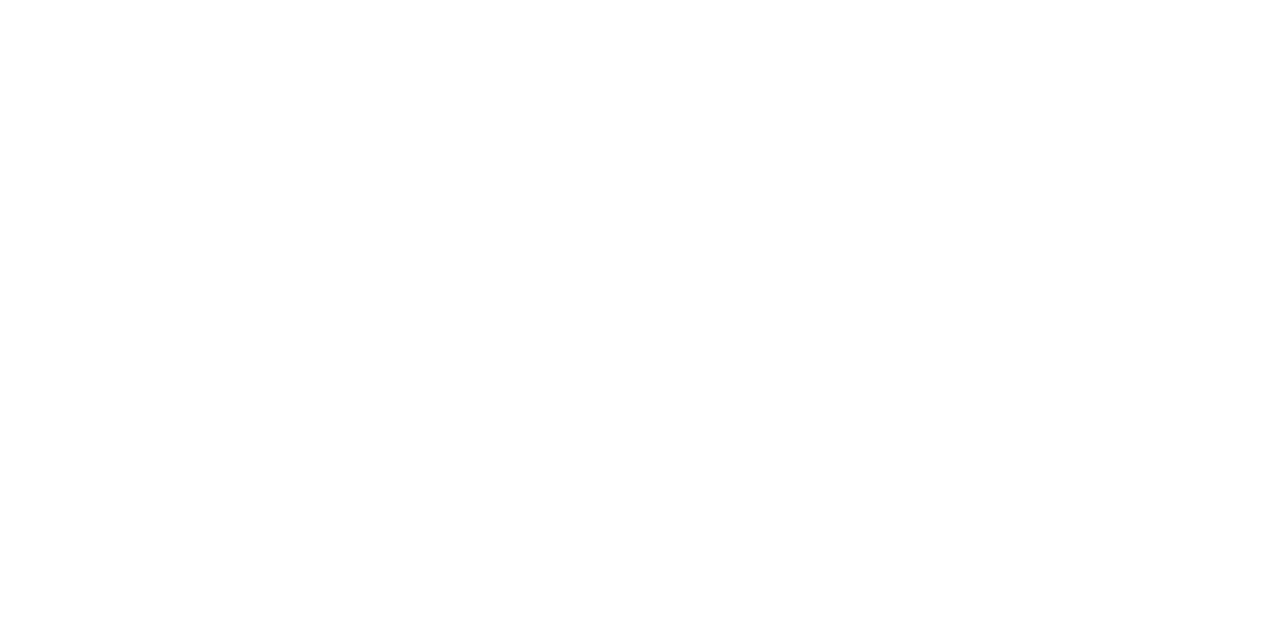
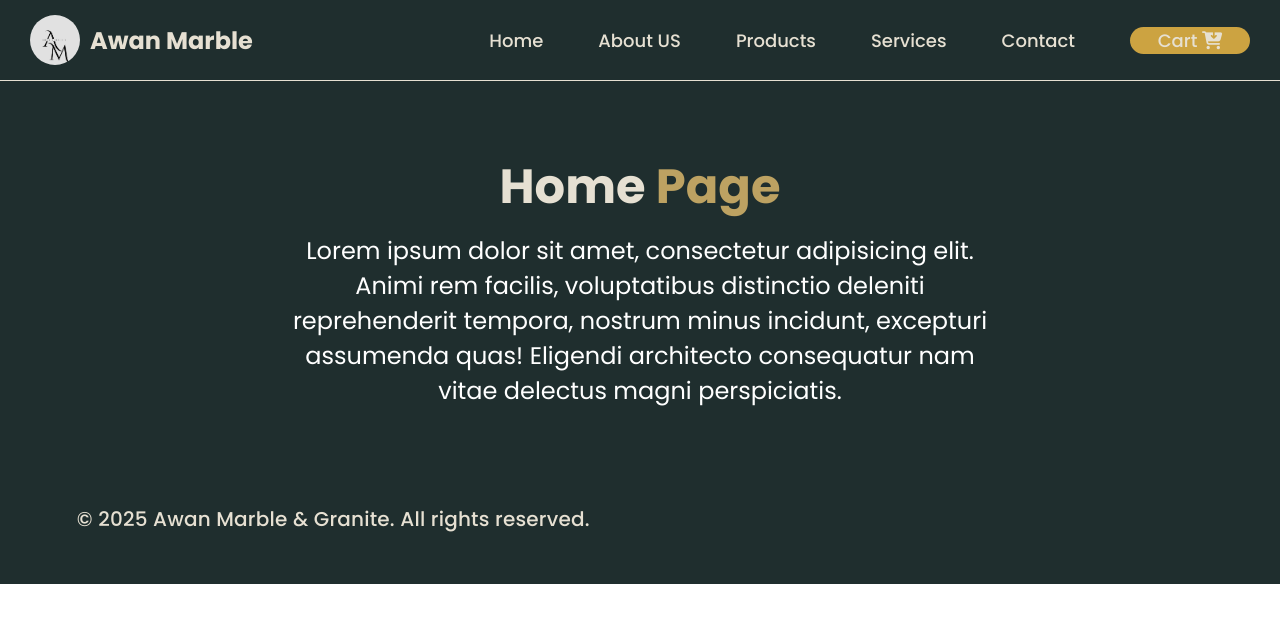
Before and after one commit to muzaffarCs/wad_final_project, a plain HTML site: page index.html in a window 1280 px wide. Drawn offline with Linux system fonts and the light colour scheme.

Commit message:
modified index.html page

```diff
--- a/index.html
+++ b/index.html
@@ -0,0 +1,74 @@
+<!DOCTYPE html>
+<html lang="en">
+
+<head>
+    <meta charset="UTF-8">
+    <meta name="viewport" content="width=device-width, initial-scale=1.0">
+    <title>Awan Marble &amp; Granite — Home </title>
+    <link href="https://fonts.googleapis.com/css2?family=Poppins:wght@300;400;500;600;700&display=swap"
+        rel="stylesheet">
+    <link rel="stylesheet" href="https://cdnjs.cloudflare.com/ajax/libs/font-awesome/6.4.2/css/all.min.css">
+    <link rel="stylesheet" href="style.css">
+</head>
+
+<body>
+    <header>
+        <nav class="navbar">
+            <!-- Logo Section -->
+            <div class="nav-logo">
+                <div class="logo_and_name">
+                    <img src="Assets/Images/logo.jpeg" alt="Awan Marbles Logo">
+                    <h1 class="BusinessName">Awan Marble</h1>
+
+                </div>
+
+                <div class="hamburger_btn">
+
+                    <button class="nav-toggle" aria-controls="main-nav" aria-expanded="false"
+                        aria-label="Open navigation">
+                        <i class="fa fa-bars" aria-hidden="true"></i>
+                    </button>
+                </div>
+            </div>
+
+            <!-- Menu Section -->
+            <div class="nav-menu" id="main-nav">
+                <ul>
+                    <li><a href="index.html">Home</a></li>
+                    <li><a href="#">About US</a></li>
+                    <li><a href="#">Products</a></li>
+                    <li><a href="product.html">Services</a></li>
+                    <li><a href="contact.html">Contact</a></li>
+                    <li class="cartMenu"><a href="#">Cart <i class="fa-solid fa-cart-arrow-down"></i></a></li>
+                </ul>
+            </div>
+        </nav>
+    </header>
+
+
+
+    <!-- BANNER  SECTION -->
+    <section class="banner">
+        <div class="banner-content">
+            <h1><span class="ban1">Home </span> <span class="ban2"> Page</span></h1>
+            <p> Lorem ipsum dolor sit amet, consectetur adipisicing elit. Animi rem facilis, voluptatibus distinctio deleniti reprehenderit tempora, nostrum minus incidunt, excepturi assumenda quas! Eligendi architecto consequatur nam vitae delectus magni perspiciatis.</p>
+        </div>
+    </section>
+
+
+    <div class="copyright">
+        © 2025 Awan Marble &amp; Granite. All rights reserved.
+    </div>
+
+    <script>
+        const toggleBtn = document.querySelector('.nav-toggle');
+        const navMenu = document.querySelector('.nav-menu');
+
+        toggleBtn.addEventListener('click', () => {
+            navMenu.classList.toggle('active');
+        });
+    </script>
+
+</body>
+
+</html>
```
Also changed, not shown: contact.html (+1 -1 lines), product.html (+1 -2 lines).
